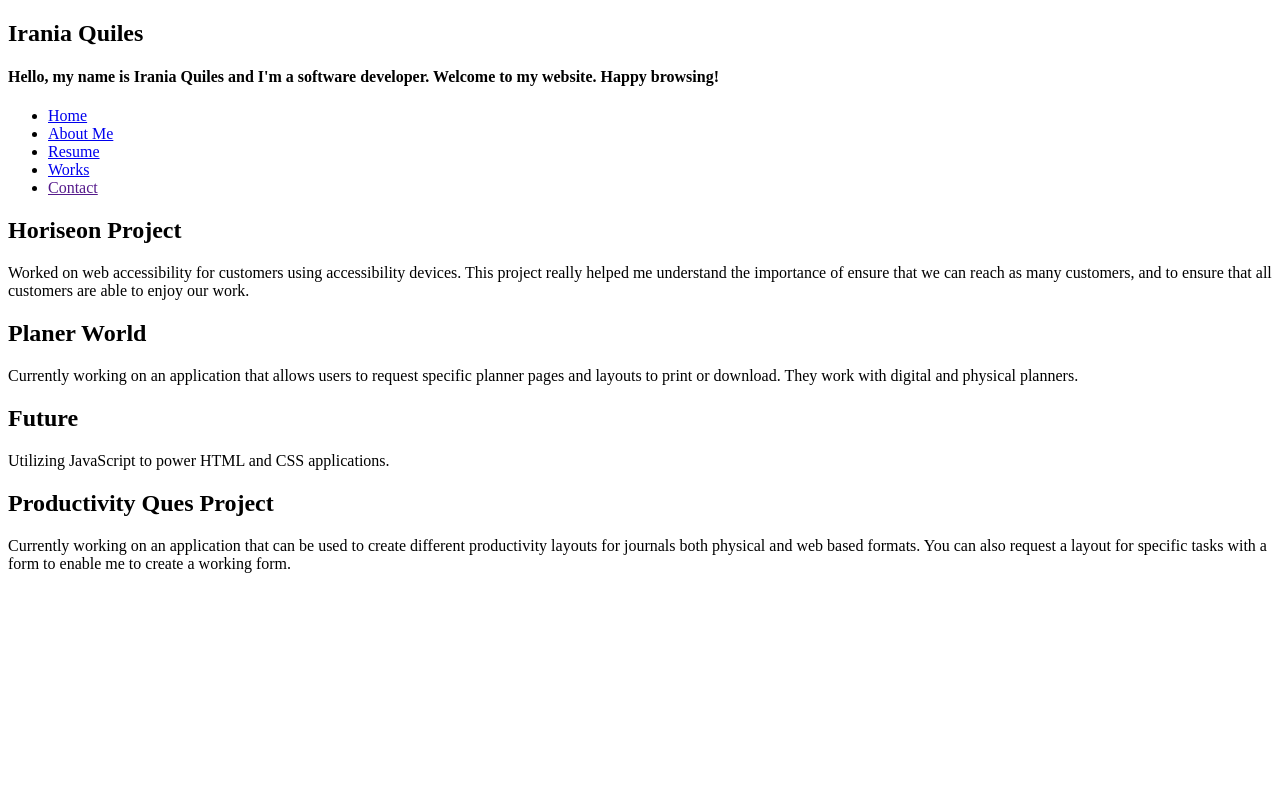
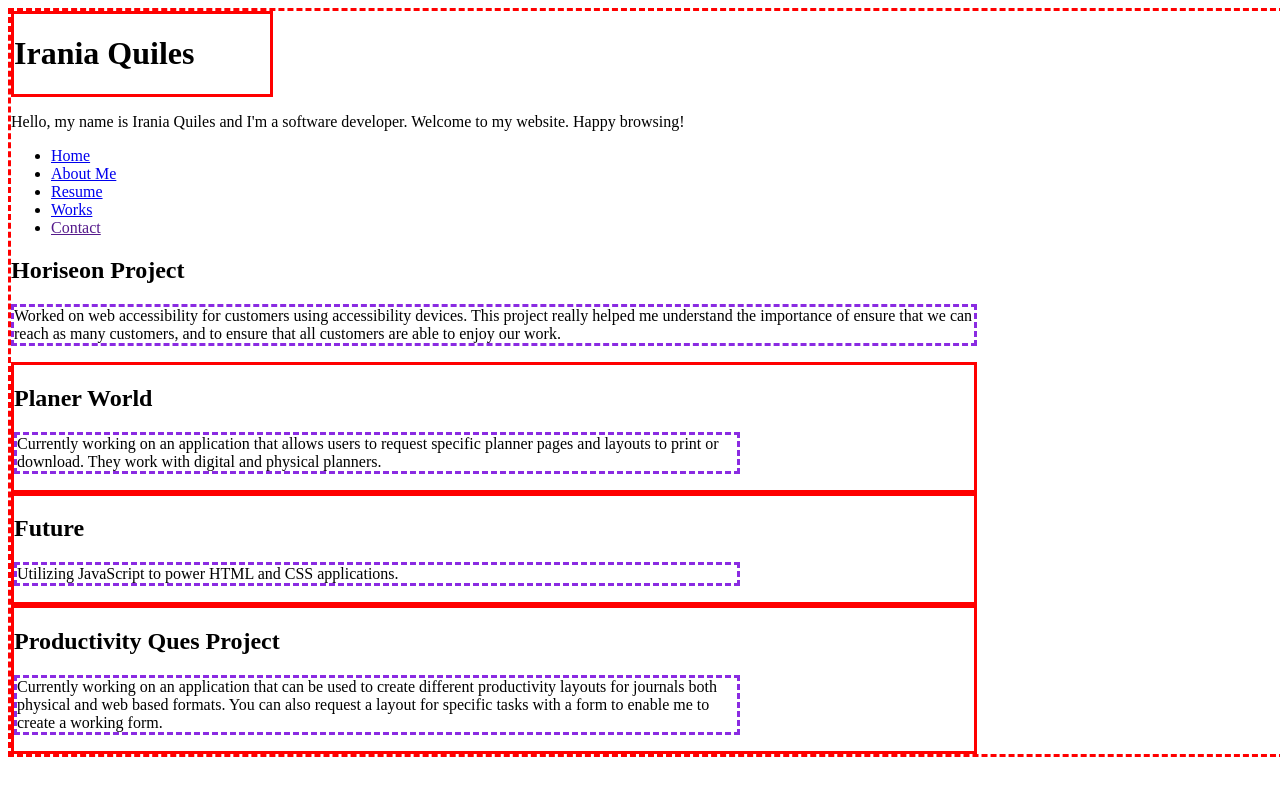
Before and after one commit to MzRainy/02Weekly-Challenge, a plain HTML site: page index.html in a window 1280 px wide. Drawn offline with Linux system fonts and the light colour scheme.

Commit message:
index-html stylesheet link

```diff
--- a/assets/css/style.css
+++ b/assets/css/style.css
@@ -1,17 +1,31 @@
-.header {
-    flex-box;
+body {
+  border: red 3px dashed;
+  width: 100%;
+}
+header {
+  border: red 3px solid;
+  display:flex;
+  width: 20%;
+}
+
+header p {
+  border: black 2px solid;
+  display: flow-root;
+  width: 20%
+}
+main  p {
+  border: blueviolet 3px dashed;
+  width: 75%;
+  display: flex;
   }
 
-  nav ul li {
-    float: left;
-  }
 
-  .dark-mode {
-    background-color: black;
-    color: white;
-  }
 
-  .card {
+
+ .card {
+   border: red  solid 3px;
+    display: flexbox;
     flex: 25%;
     flex-wrap: wrap;
+    width: 75%;
   }
--- a/index.html
+++ b/index.html
@@ -4,12 +4,13 @@
     <meta charset="UTF-8">
     <meta name="viewport" content="width=device-width, initial-scale=1.0">
     <title>I.Quiles</title>
-    <link rel="favicon" type="image/png" href="/Challenges/02Weekly-Challenge/02Weekly-Challenge/assets/images/IQ Brain.png">
+    <link rel="icon" type="image/png" href="./assets/images/IQ Brain.png">
+    <link rel="stylesheet" href="./assets/css/style.css">
 </head>
 <body>
-    <aside class="header">
-       <h1>Irania Quiles</h1>
-       <h4>Hello, my name is Irania Quiles and I'm a software developer. Welcome to my website. Happy browsing!</h4>
+    <header>
+       <h1>Irania Quiles</h1><br></header>
+       <p>Hello, my name is Irania Quiles and I'm a software developer. Welcome to my website. Happy browsing!</p>
        <nav>
          <ul>
             <li><a href="#">Home</a></li>
@@ -17,37 +18,36 @@
             <li><a href="#">Resume</a></li>
             <li><a href="#">Works</a></li>
             <li><a href="">Contact</a></li>
-            <script src="https://platform.linkedin.com/badges/js/profile.js" async defer type="text/javascript"></script>
-        </ul>
+         </ul>
        </nav>
-    </aside>
+    </header>
 
-    <section>
+    <main>
 <!--Section with my previous projects-->
-        <article class="first-project">
+        <main class="first-project">
             <h2>Horiseon Project</h2>
              <p><wrap>Worked on web accessibility for customers using accessibility devices. This project really helped me understand the importance of ensure that we can reach as many customers, and to ensure that all customers are able to enjoy our work.</wrap> </p>
-        </article>
-    </section>
+        </main>
 
-    <section>
-        <article class= "Card">
+
+
+        <div class= "card">
             <h2>Planer World</h2>
             <p>Currently working on an application that allows users to request specific planner pages and layouts to print or download. They work with digital and physical planners.</p>
-        </article>
-    </section>
+        </div>
 
-    <section>
-        <article class= "Card">
+
+
+        <div class= "card">
             <h2>Future</h2>
             <p>Utilizing JavaScript to power HTML and CSS applications.</p>
-        </article>
+        </div>
 
-        <article class="card">
+        <div class= "card">
             <h2>Productivity Ques Project</h2>
             <p>Currently working on an application that can be used to create different productivity layouts for journals both physical and web based formats. You can also request a layout for specific tasks with a form to enable me to create a working form.</p>
-        </article>
-    </section>
+        </div>
+    </main>
 
 </body>
 </html>
```
